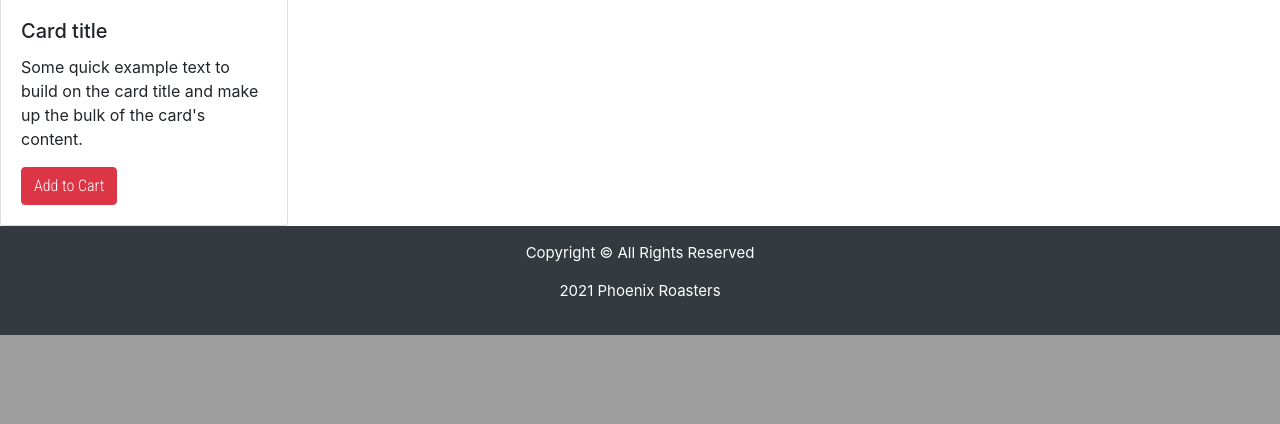
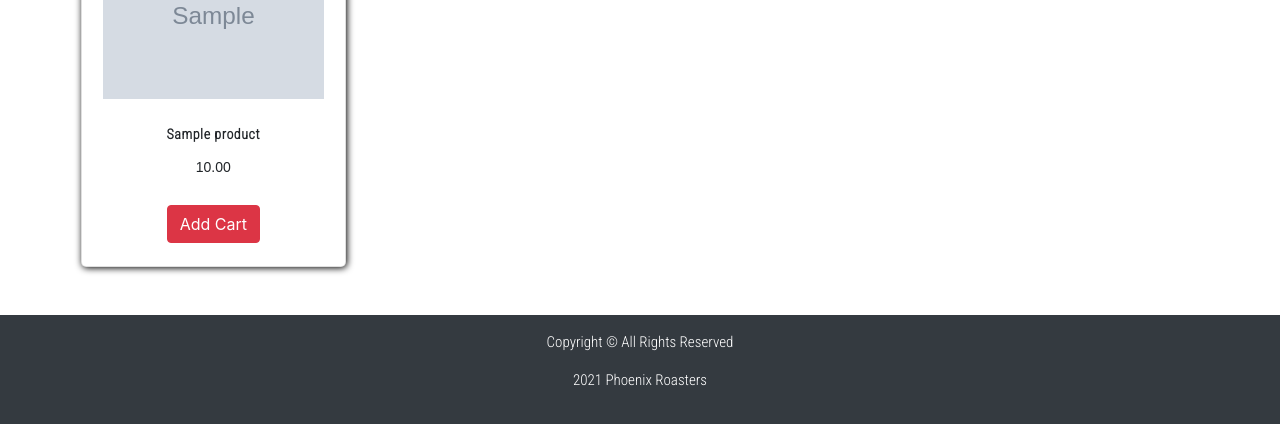
Before and after one commit to longplu/phoenix_roasters, a Django app: template main_app/templates/home.html in a window 1280 px wide. Shown: the part 1321-1745 px from the top of the page. Before the commit the page ends 1656 px from the top, so only its background shows below. Run offline with Django 4.2, Linux system fonts and the light colour scheme; the template is opened without the code that fills it: values that come from a table or form of the project are taken from there, others are empty; tables that the repository leaves empty hold one stand-in row (values such as "Sample post"); grey boxes marked "Sample" are stand-in pictures.

Commit message:
parameters

```diff
--- a/main_app/static/css/style.css
+++ b/main_app/static/css/style.css
@@ -1,3 +1,10 @@
+* {
+    margin:0;
+    padding:0;
+    }
+
+
+
 a, .nav-link {
     color: #2F398E;
     font: 12px ;
@@ -28,7 +35,7 @@ nav {
 
 #login{
     border: 1px solid red;
-    border-radius: 10cm;
+
     font-family: 'Roboto Condensed', sans-serif;
 
 }
@@ -36,7 +43,7 @@ nav {
 #signup{
     background-color: #e02b20;
     border: 2px solid #2F398E;
-    border-radius: 10cm;
+
     font-family: 'Roboto Condensed', sans-serif;
     float: left;
     margin-left: 10px;
@@ -52,3 +59,153 @@ nav {
     border: 1px solid rgb(0, 0, 0);
     color: black;
 }
+
+.text-hover {
+    position: absolute;
+
+    bottom: 20px;
+    left: -15%;
+    z-index: 10;
+    padding-top: 20px;
+    padding-bottom: 250px;
+
+    text-align: center;
+}
+
+#text-hover1{
+    font-family: 'Roboto Condensed', sans-serif;
+    letter-spacing: normal;
+    font-size: 40px;
+    color:#e02b20 ;
+    font-weight: 200;
+
+}
+.COFFEE{
+    color: #2F398E;
+
+}
+
+@media only screen and (max-width: 600px) {
+    body {
+      background-color: rgb(255, 255, 255);
+    }
+    .text-hover {
+        position: absolute;
+
+        bottom: 20px;
+        left: -15%;
+        z-index: 10;
+        padding-top: 20px;
+        padding-bottom: 250px;
+
+        text-align: center;
+    }
+
+    #text-hover1{
+        font-family: 'Roboto Condensed', sans-serif;
+        letter-spacing: normal;
+        font-size: 20px;
+        color:#e02b20 ;
+        font-weight: 200;
+
+    }
+  }
+
+
+
+  #shopcoffee{
+    font-family: 'Roboto Condensed', sans-serif;
+
+  }
+
+  h1{
+      text-align: center;
+      color:red;
+      font-family: 'Roboto Condensed', sans-serif;
+
+  }
+
+  .p{
+      text-align: center;
+  }
+
+
+
+.card {
+    width: fit-content
+}
+
+.card-body {
+    width: fit-content
+}
+
+
+
+.img-thumbnail {
+    border: 1px solid #ffffff;
+}
+
+.card {
+    box-shadow: 0 20px 40px rgba(0, 0, 0, .2);
+    border-radius: 5px;
+    padding-bottom: 10px
+}
+
+.card-title {
+    font-size: 14px;
+    font-weight: 900
+}
+
+.card-text {
+    font-size: 14px;
+    font-family: sans-serif;
+    font-weight: 500
+}
+
+img, #images {
+    background-color: rgba(84,84,84,.29);
+
+}
+
+h5{
+    font-size: 60px;
+    line-height: 1.5;
+    letter-spacing: .015cm;
+    position: relative;
+    font-family: 'Roboto Condensed', sans-serif;
+    white-space:nowrap;
+
+
+
+}
+
+h3{
+    font-family: 'Roboto Condensed', sans-serif;
+
+}
+
+.carousel-caption{
+    display: flex;
+    justify-content: center;
+    top: 40%;
+}
+
+.but{
+    background-color: transparent;
+    background-repeat: no-repeat;
+    border: 1px solid white;
+    outline: none;
+
+}
+
+p{
+    font-family: 'Roboto Condensed', sans-serif;
+
+}
+
+
+#wrapper {
+    display: grid;
+    grid-template-columns: repeat(3, 1fr);
+
+  }
--- a/main_app/templates/home.html
+++ b/main_app/templates/home.html
@@ -1,86 +1,102 @@
+
+{% extends 'base.html'%}
+{% load static %}
 <!DOCTYPE html>
 <html lang="en">
-  <head>
-    <meta charset="UTF-8" />
-    <meta http-equiv="X-UA-Compatible" content="IE=edge" />
-    <meta name="viewport" content="width=device-width, initial-scale=1.0" />
+<head>
+    <meta charset="UTF-8">
+    <meta http-equiv="X-UA-Compatible" content="IE=edge">
+    <meta name="viewport" content="width=device-width, initial-scale=1.0">
+    <link
+    rel="stylesheet"
+    href="https://cdnjs.cloudflare.com/ajax/libs/animate.css/4.1.1/animate.min.css"
+  />
+  <link rel="stylesheet" href="{% static 'css/style.css' %}">
 
     <!-- Font Awesome -->
 
     <title>Home</title>
-  </head>
+</head>
 
-  <body>
-    {% extends 'base.html'%} {% block content%}
+<body>
 
-    <div
-      id="carouselExampleControls"
-      class="carousel slide"
-      data-ride="carousel"
-    >
-      <div class="carousel-inner">
+
+
+
+    {% block content%}
+
+
+    <div id="carouselExampleControls" class="carousel slide" data-ride="carousel">
+      <div class="carousel-inner ">
+
+        <div class="carousel-item">
+
+          <img id='images' class="d-block w-100" src="../static/images/coffee1.png" alt="First slide">
+          <div class="carousel-caption d-none d-md-block">
+            <h5 class="text-white">WELCOME TO PHOENIX ROASTERS</h5>
+            <button class=" text-white but btn">BUY COFFEES</button>
+          </div>
+        </div>
+
+
         <div class="carousel-item active">
-          <img
-            class="d-block w-100"
-            src="../static/images/coffee.png"
-            alt="First slide"
-          />
+          <img class="d-block w-100" src="../static/images/coffee2.png" alt="Second slide">
         </div>
+
         <div class="carousel-item">
-          <img
-            class="d-block w-100"
-            src="../static/images/coffee1.png"
-            alt="Second slide"
-          />
-        </div>
-        <div class="carousel-item">
-          <img
-            class="d-block w-100"
-            src="../static/images/coffee2.png"
-            alt="Third slide"
-          />
+          <img  class="d-block w-100" src="../static/images/coffee20.png" alt="Third slide">
         </div>
       </div>
-      <a
-        class="carousel-control-prev"
-        href="#carouselExampleControls"
-        role="button"
-        data-slide="prev"
-      >
+      <a class="carousel-control-prev" href="#carouselExampleControls" role="button" data-slide="prev">
         <span class="carousel-control-prev-icon" aria-hidden="true"></span>
         <span class="sr-only">Previous</span>
       </a>
-      <a
-        class="carousel-control-next"
-        href="#carouselExampleControls"
-        role="button"
-        data-slide="next"
-      >
+      <a class="carousel-control-next" href="#carouselExampleControls" role="button" data-slide="next">
         <span class="carousel-control-next-icon" aria-hidden="true"></span>
         <span class="sr-only">Next</span>
       </a>
     </div>
 
 
-    <!-- Carousel wrapper -->
-    <br />
-    <h1>What's Your Favorite?</h1>
 
-    <div class="card" style="width: 18rem">
-      <img class="card-img-top" src="..." alt="Card image cap" />
-      <div class="card-body">
-        <h5 class="card-title">Card title</h5>
-        <p class="card-text">
-          Some quick example text to build on the card title and make up the
-          bulk of the card's content.
-        </p>
-        <a
-          href="{% url 'shoppingcarts_index'}"
-          class="btn btn-danger justify-content-center"
-          >Add to Cart</a
-        >
-      </div>
+
+
+
+
+
+
+
+
+<!-- Carousel wrapper -->
+<br>
+<br>
+<br>
+<br>
+<section style="background-color: rgb(255, 255, 255);">
+   <h1>What's Your Favorite?</h1>
+
+
+
+   <div id="wrapper">
+   <div class='container '>
+    <div class="card mx-auto col-md-8 col-10 mt-5 pt-4 shadow-lg p-3 mb-5"style="box-shadow: 1px 1px 7px black; " >
+        <div class="d-flex  ">
+
+        </div> <img class='mx-auto img-thumbnail' src="{{ product.image_url }}" width="auto" height="auto" style="border-color: white;" />
+        <div class="card-body text-center mx-auto">
+            <h5 class="card-title">{{ product.name }}</h5>
+            <p class="card-text">{{ product.price }}</p>
+        </div>
+        <div class="btn"> <button type="button" class="btn btn-danger">Add Cart</button>
+        </div>
     </div>
+  </div>
+
+
+
+
+</div>
+</section>
     {% endblock %}
-  </body>
+</body>
 </html>
```
